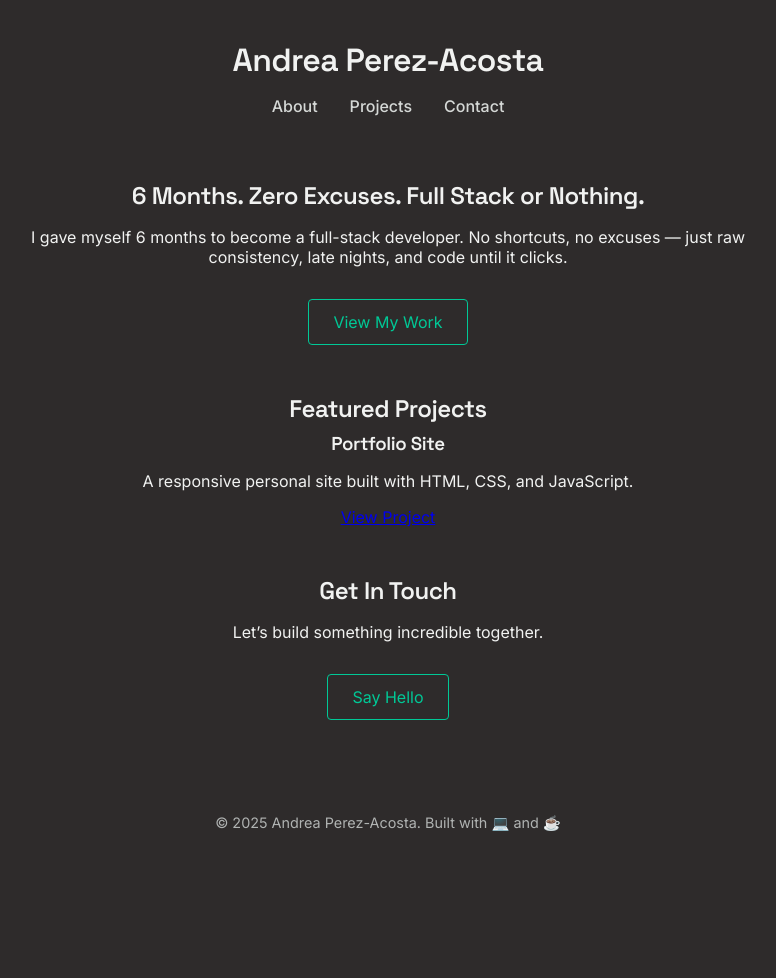
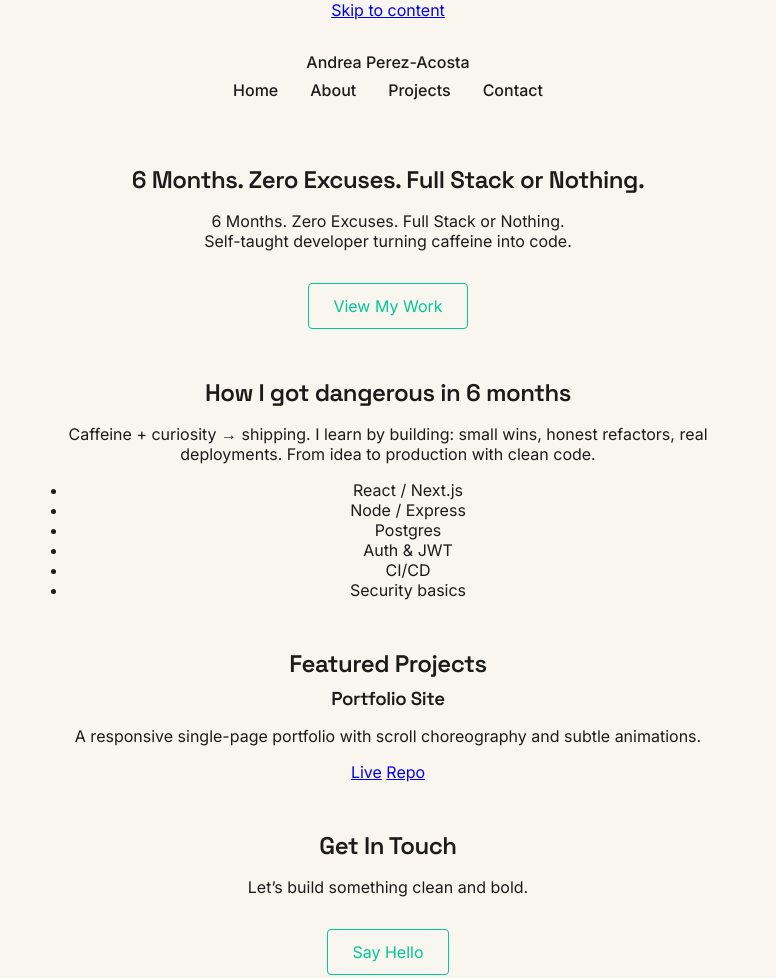
Before and after one commit to andperezac/portfolio-site, a website: page index.html in a window 1280 px wide. Shown: the top 978 px of the page, without its empty margins (252-1028 px from the left). Before the commit the page ends 879 px from the top, so only its background shows below. Drawn offline with Linux system fonts and the light colour scheme.

Commit message:
Slight modifications, single page format, and color changes

```diff
--- a/index.html
+++ b/index.html
@@ -3,20 +3,33 @@
   <head>
     <meta charset="UTF-8" />
     <meta name="viewport" content="width=device-width, initial-scale=1.0" />
+
+    <!-- Perf: preconnect fonts you actually use -->
     <link rel="preconnect" href="https://fonts.googleapis.com">
     <link rel="preconnect" href="https://fonts.gstatic.com" crossorigin>
     <link href="https://fonts.googleapis.com/css2?family=Inter:wght@400;500;700&family=Space+Grotesk:wght@400;600&display=swap" rel="stylesheet">
+
+    <!-- SEO: a clear description for link previews/search -->
+    <meta name="description" content="Andrea Perez-Acosta — self-taught full-stack developer. 6 months, zero excuses. Projects, stack, and contact on a smooth one-page portfolio." />
+
     <title>Andrea Perez-Acosta | Self-Taught Developer</title>
 
-    <!-- CSS  Style Sheet-->
+    <!-- CSS -->
     <link rel="stylesheet" href="style.css" />
   </head>
 
   <body>
-    <header class="navbar">
-      <h1>Andrea Perez-Acosta</h1>
-      <nav>
+    <!-- Accessibility: keyboard users can jump past nav -->
+    <a class="skip-link" href="#home">Skip to content</a>
+
+    <header class="navbar" role="banner">
+      <!-- Make the brand a home anchor for single-page UX -->
+      <a href="#home" class="brand" aria-label="Back to top">Andrea Perez-Acosta</a>
+
+      <nav aria-label="Primary">
         <ul>
+          <!-- Add 'Home' and make anchors match section IDs -->
+          <li><a href="#home">Home</a></li>
           <li><a href="#about">About</a></li>
           <li><a href="#projects">Projects</a></li>
           <li><a href="#contact">Contact</a></li>
@@ -24,37 +37,72 @@
       </nav>
     </header>
 
-    <main>
-      <section id="hero" class="hero">
-        <h2>6 Months. Zero Excuses. <span class="highlight">Full Stack or Nothing.</span></h2>
-        <p>I gave myself 6 months to become a full-stack developer. No shortcuts, no excuses — just raw consistency, late nights, and code until it clicks.</p>
-        <a href="#projects" class="btn">View My Work</a>
+    <main id="home">
+      <!-- HERO -->
+      <section id="hero" class="hero section" data-section>
+        <h1 class="hero-title" data-reveal>
+          6 Months. Zero Excuses. <span class="highlight">Full Stack or Nothing.</span>
+        </h1>
+        <p class="hero-tagline" data-reveal>
+          6 Months. Zero Excuses. Full Stack or Nothing.
+        <br>Self-taught developer turning caffeine into code.
+        </p>
+
+
+        <a href="#projects" class="btn btn-primary magnet" rel="noopener" data-reveal>
+          View My Work
+        </a>
       </section>
 
-      <section id="projects" class="projects">
-        <h2>Featured Projects</h2>
+      <!-- ABOUT Section-->
+      <section id="about" class="about section" data-section>
+        <h2 data-reveal>How I got dangerous in 6 months</h2>
+        <p data-reveal>
+          Caffeine + curiosity → shipping. I learn by building: small wins, honest refactors, real deployments. From idea to production with clean code.
+        </p>
+        <ul class="pill-row" data-reveal>
+          <li>React / Next.js</li>
+          <li>Node / Express</li>
+          <li>Postgres</li>
+          <li>Auth & JWT</li>
+          <li>CI/CD</li>
+          <li>Security basics</li>
+        </ul>
+      </section>
+
+      <!-- PROJECTS -->
+      <section id="projects" class="projects section" data-section>
+        <h2 data-reveal>Featured Projects</h2>
+
         <div class="project-grid">
-          <!-- Each project will go here -->
-          <div class="project-card">
+          <article class="project-card" data-reveal>
             <h3>Portfolio Site</h3>
-            <p>A responsive personal site built with HTML, CSS, and JavaScript.</p>
-            <a href="#" target="_blank">View Project</a>
-          </div>
+            <p>A responsive single-page portfolio with scroll choreography and subtle animations.</p>
+            <div class="project-links">
+              <a href="#" target="_blank" rel="noopener">Live</a>
+              <a href="#" target="_blank" rel="noopener">Repo</a>
+            </div>
+          </article>
+
+          <!-- Add for an additional project -->
         </div>
       </section>
 
-      <section id="contact" class="contact">
-        <h2>Get In Touch</h2>
-        <p>Let’s build something incredible together.</p>
-        <a href="mailto:andperezac@gmail.com" class="btn">Say Hello</a>
+      <!-- CONTACT -->
+      <section id="contact" class="contact section" data-section>
+        <h2 data-reveal>Get In Touch</h2>
+        <p data-reveal>Let’s build something clean and bold.</p>
+        <a href="mailto:andperezac@gmail.com" class="btn btn-primary magnet" data-reveal>
+          Say Hello
+        </a>
       </section>
     </main>
 
-    <footer>
+    <footer class="site-footer">
       <p>&copy; 2025 Andrea Perez-Acosta. Built with 💻 and ☕</p>
     </footer>
 
-    <!-- JS -->
-    <script src="script.js"></script>
+    <!-- Javascript-->
+    <script src="script.js" defer></script>
   </body>
 </html>
--- a/package.json
+++ b/package.json
@@ -2,5 +2,10 @@
   "devDependencies": {
     "eslint": "^9.38.0",
     "prettier": "^3.6.2"
+  },
+  "dependencies": {
+    "@react-three/drei": "^10.7.6",
+    "@react-three/fiber": "^9.4.0",
+    "three": "^0.180.0"
   }
 }
--- a/style.css
+++ b/style.css
@@ -3,8 +3,8 @@ html, body {
   height: 100%;
   margin: 0;
   padding: 0;
-  background-color: #2e2b2b;
-  color: #f1f2f1;
+  background-color: #f9f6ef;
+  color: #1b1b1b;
   font-family: "Inter", sans-serif;
   display: flex;
   flex-direction: column;
@@ -38,7 +38,7 @@ h1, h2, h3 {
 
 .navbar a {
   text-decoration: none;
-  color: #d5d8d6;
+  color: #1b1b1b;
   font-weight: 500;
   transition: color 0.2s ease;
 }
@@ -80,5 +80,5 @@ footer {
   margin-top: auto;
   padding: 2rem 0;
   font-size: 0.9rem;
-  color: #b0b3b2;
+  color: #1b1b1b;
 }
```
Also changed, not shown: 1 other file.
